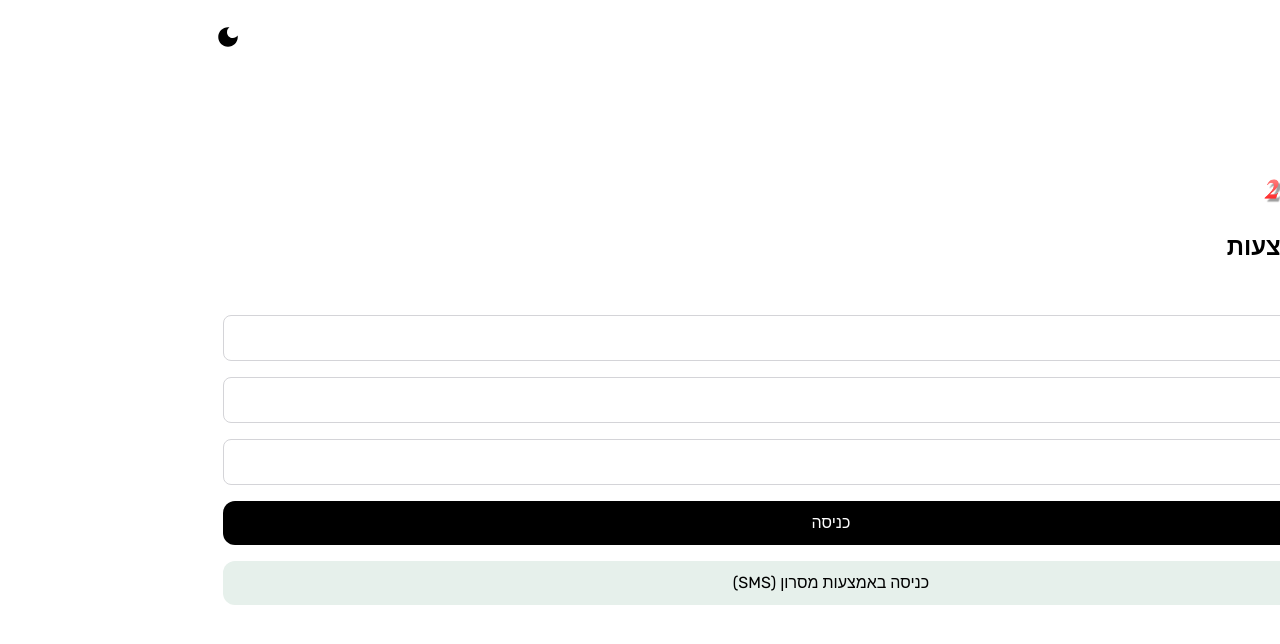
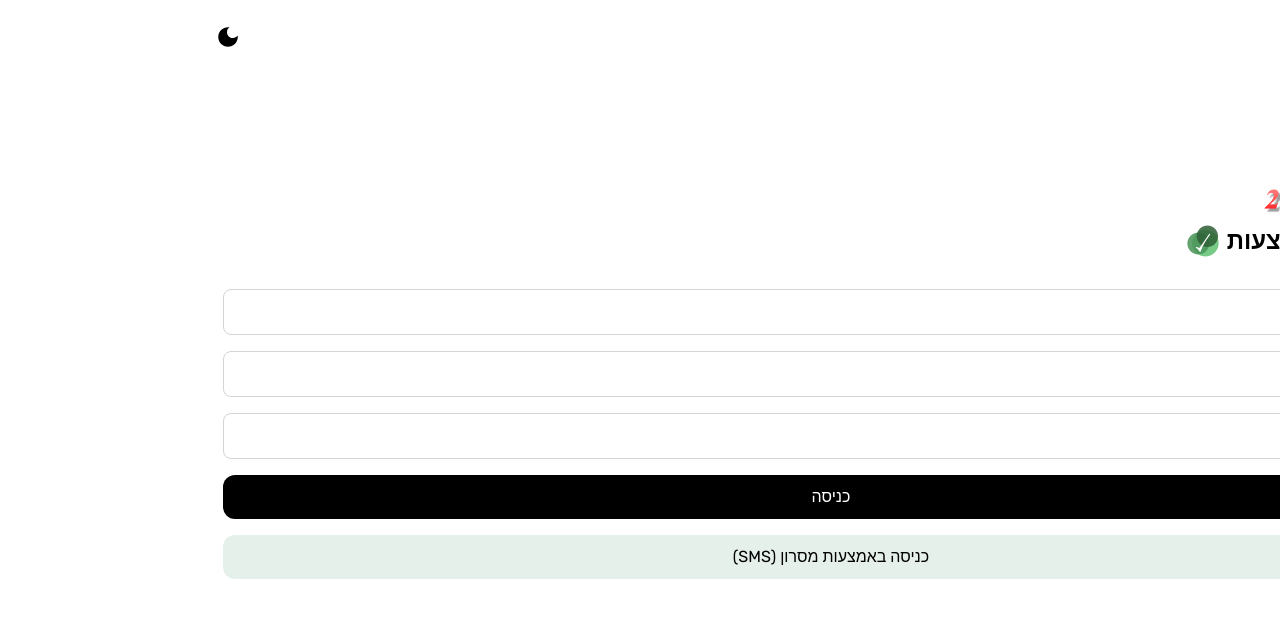
Before and after one commit to itayoshri/haMavrizon, a Next.js app: page / in a window 1280 px wide. Shown: the top 644 px of the page. Built offline with nearby package versions, Linux system fonts and the light colour scheme.

Commit message:
REFACTOR: Login Page

```diff
--- /dev/null
+++ b/components/ElipseLabel.tsx
@@ -0,0 +1,7 @@
+interface ElipseLabelProps {
+  text: string
+}
+
+export default function ElipseLabel({ text }: ElipseLabelProps) {
+  return <a>{text}</a>
+}
--- a/components/Login.tsx
+++ b/components/Login.tsx
@@ -16,6 +16,7 @@ import Message from './Message'
 import Logo from './Logo'
 
 const SIGN_IN = 'כניסה'
+const SIGN_IN_WITH = 'התחברות באמצעות'
 const LOGIN_BY_SMS = 'כניסה באמצעות מסרון (SMS)'
 const LOGIN_BY_PASSWORD = 'כניסה באמצעות סיסמה'
 
@@ -84,14 +85,16 @@ export default function Login({ setAbsencesData, setGradesData }: LoginProps) {
   }, [username, password, cellphone])
 
   return options.length > 0 ? (
-    <div className="flex flex-col w-full px-8 gap-4">
+    <div className="flex flex-col w-full px-8 gap-8">
       {showError ? <Message message={MESSAGE} /> : null}
 
       <div className="flex flex-col">
         <Logo />
-        <div>
-          <h1 className="font-semibold text-2xl">התחברות באמצעות</h1>
-          <div className="h-9"></div>
+        <div className="flex gap-2 items-center">
+          <h1 className="font-semibold text-2xl">{SIGN_IN_WITH}</h1>
+          <div className="h-8">
+            <img src="/mashov_logo.png" className="h-full"></img>
+          </div>
         </div>
       </div>
       <div className="flex items-start flex-col w-full gap-4">
--- a/components/Logo.tsx
+++ b/components/Logo.tsx
@@ -3,7 +3,7 @@ import logo from '../public/logo.png'
 
 export default function Logo() {
   return (
-    <div className="flex w-48 py-4">
+    <div className="flex w-48">
       <Image src={logo} alt={'לוגו'} />
     </div>
   )
```
